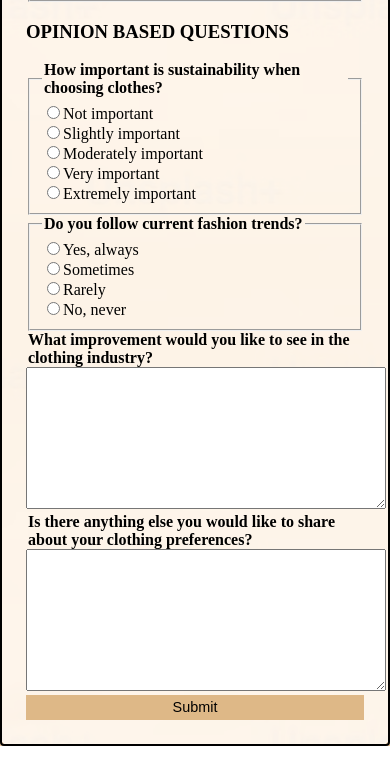
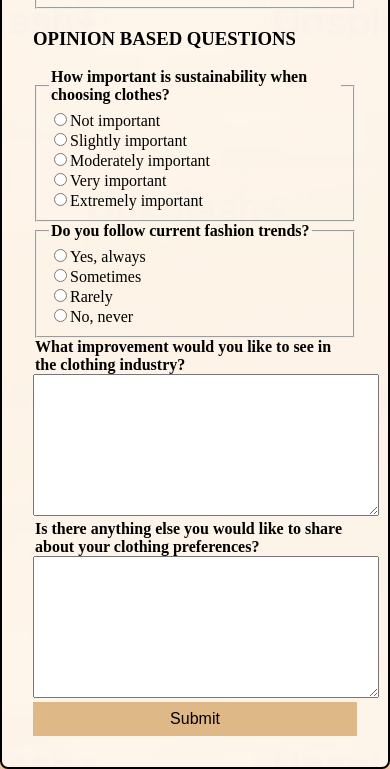
Before and after one commit to Srishty1307/Survey-Form, a plain HTML site: page index.html in a window 390 px wide. Shown: the part 1720-2489 px from the top of the page. Before the commit the page ends 2466 px from the top, so only its background shows below. Drawn offline with Linux system fonts and the light colour scheme.

Commit message:
removed media query

```diff
--- a/style.css
+++ b/style.css
@@ -74,30 +74,3 @@ button {
         border-radius: 8px;
     }
 }
-
-@media (max-width: 768px) {
-    .container {
-        padding: 10px;
-        border-radius: 6px;
-    }
-    .text-area {
-        min-height: 80px;
-    }
-    button {
-        padding: 0.4rem;
-    }
-}
-
-@media (max-width: 480px) {
-    .container {
-        padding: 8px;
-        border-radius: 4px;
-    }
-    .text-area {
-        min-height: 60px;
-    }
-    button {
-        padding: 0.3rem;
-        font-size: 0.9rem;
-    }
-}
```
